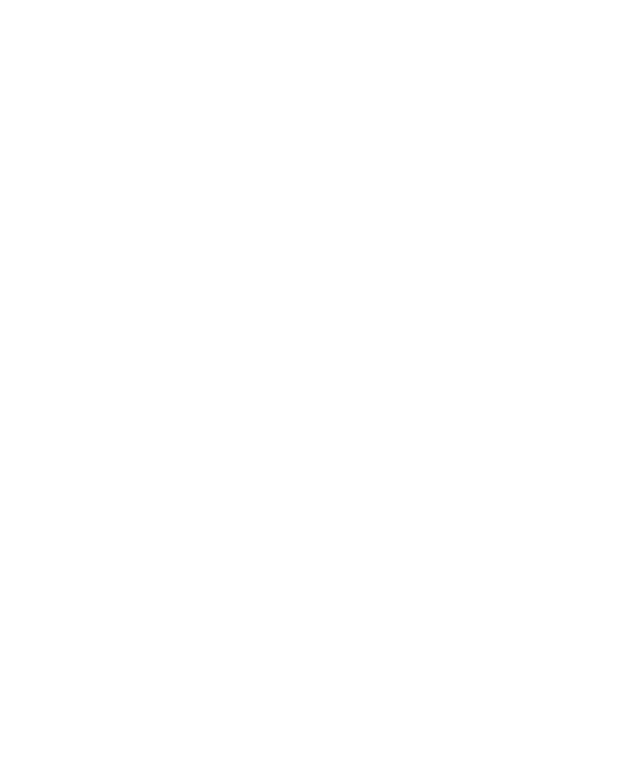
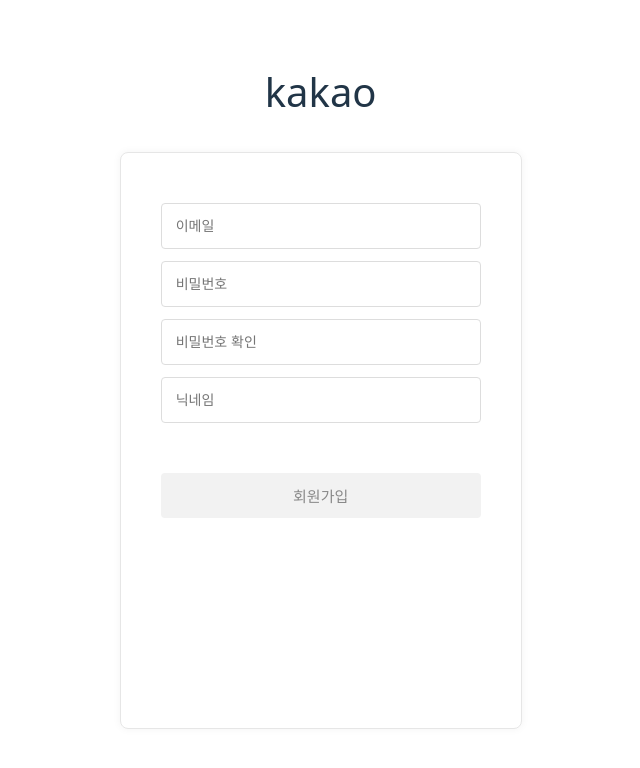
Before and after one commit to daj3on9/KakaoTalk_CloneCoding, a React (Vite) app: page /register in a window 1280 px wide. Before the commit this address had no page. Shown: the top 768 px of the page, without its empty margins (320-960 px from the left). Built offline with nearby package versions, Linux system fonts and the light colour scheme.

Commit message:
✨ Feat : Add Register UI

```diff
--- a/src/App.css
+++ b/src/App.css
@@ -2,8 +2,8 @@
   position: fixed;
   overflow: hidden;
   top: 0;
-  right: 30%;
+  right: 33.3%;
   height: 100vh;
-  width: 40%;
+  width: 33.3%;
   display: flex;
 }
--- a/src/AppRouter.jsx
+++ b/src/AppRouter.jsx
@@ -2,11 +2,13 @@
 import { Routes, Route } from "react-router-dom";
 
 import Login from "./page/auth/login";
+import Register from "./page/auth/Register";
 
 export default function AppRouter() {
   return (
     <Routes>
       <Route path="/" element={<Login />} />
+      <Route path="/register" element={<Register />} />
     </Routes>
   );
 }
--- /dev/null
+++ b/src/css/auth/Register.css
@@ -0,0 +1,77 @@
+.register-container {
+  flex: 1;
+  display: flex;
+  flex-direction: column;
+  align-items: center;
+  justify-content: center;
+  min-height: 100vh;
+}
+
+.register-container h1 {
+  font-size: 40px;
+  margin-bottom: 40px;
+}
+
+.register-box {
+  width: 100%;
+  max-width: 400px;
+  padding: 50px 0;
+  background-color: #fff;
+  border: 1px solid #e6e6e6;
+  border-radius: 8px;
+  box-shadow: 0 0 8px rgba(0, 0, 0, 0.05);
+  display: flex;
+  flex-direction: column;
+  justify-content: center;
+  gap: 30px;
+}
+
+.register-content {
+  padding: 0 40px;
+  display: flex;
+  flex-direction: column;
+  gap: 30px;
+}
+
+.register-input-box {
+  display: flex;
+  flex-direction: column;
+  gap: 12px;
+  margin-bottom: 20px;
+}
+
+.register-input-box input {
+  padding: 14px;
+  border: 1px solid #ddd;
+  border-radius: 4px;
+  font-size: 14px;
+}
+
+.register-input-box input:focus {
+  outline: none;
+}
+
+.register-box p {
+  color: red;
+  font-size: 13px;
+  margin-bottom: 12px;
+  text-align: left;
+  padding-left: 4px;
+}
+
+.button-box {
+  margin-top: 50px;
+}
+
+.button-box button {
+  width: 100%;
+  height: 45px;
+  background-color: #f2f2f2;
+  border: none;
+  border-radius: 4px;
+  font-size: 15px;
+  color: #888;
+  cursor: pointer;
+  margin-left: auto;
+  margin-bottom: 50%;
+}
--- /dev/null
+++ b/src/page/auth/Register.jsx
@@ -0,0 +1,73 @@
+import React from "react";
+import { useForm } from "react-hook-form";
+import "../../css/auth/Register.css";
+
+function Register() {
+  const {
+    register,
+    handleSubmit,
+    watch,
+    formState: { errors },
+  } = useForm();
+
+  const onSubmit = (data) => {
+    alert("제출 성공!", data);
+  };
+
+  // 비밀번호와 비밀번호 확인 비교용
+  const password = watch("password");
+
+  return (
+    <div className="register-container">
+      <h1> kakao </h1>
+      <div className="register-box">
+        <div className="register-content">
+          <form onSubmit={handleSubmit(onSubmit)}>
+            <div className="register-input-box">
+              <input
+                type="text"
+                placeholder="이메일"
+                {...register("email", { required: "이메일을 입력해주세요." })}
+              />
+              <input
+                type="password"
+                placeholder="비밀번호"
+                {...register("password", {
+                  required: "비밀번호를 입력해주세요.",
+                })}
+              />
+              <input
+                type="password"
+                placeholder="비밀번호 확인"
+                {...register("passwordCheck", {
+                  required: "비밀번호 확인이 필요합니다.",
+                  validate: (value) =>
+                    value === password || "비밀번호가 일치하지 않습니다.",
+                })}
+              />
+              <input
+                type="text"
+                placeholder="닉네임"
+                {...register("nickname", {
+                  required: "닉네임을 입력해주세요.",
+                })}
+              />
+            </div>
+
+            <div className="button-box">
+              <p>
+                {errors.email?.message ||
+                  errors.password?.message ||
+                  errors.passwordCheck?.message ||
+                  errors.nickname?.message}
+              </p>
+              <button type="submit">회원가입</button>
+            </div>
+          </form>
+        </div>
+      </div>
+    </div>
+  );
+}
+
+export default Register;
```
